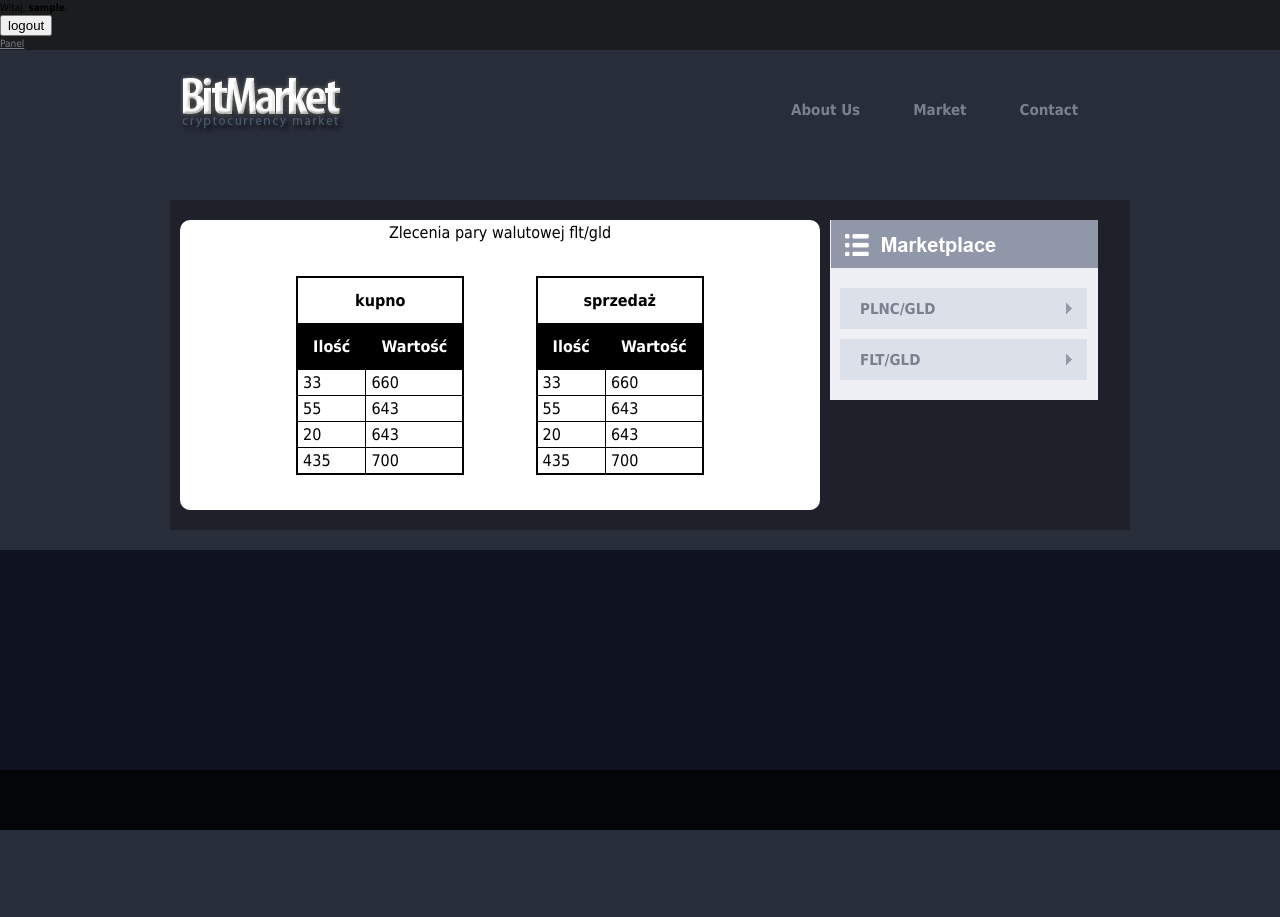
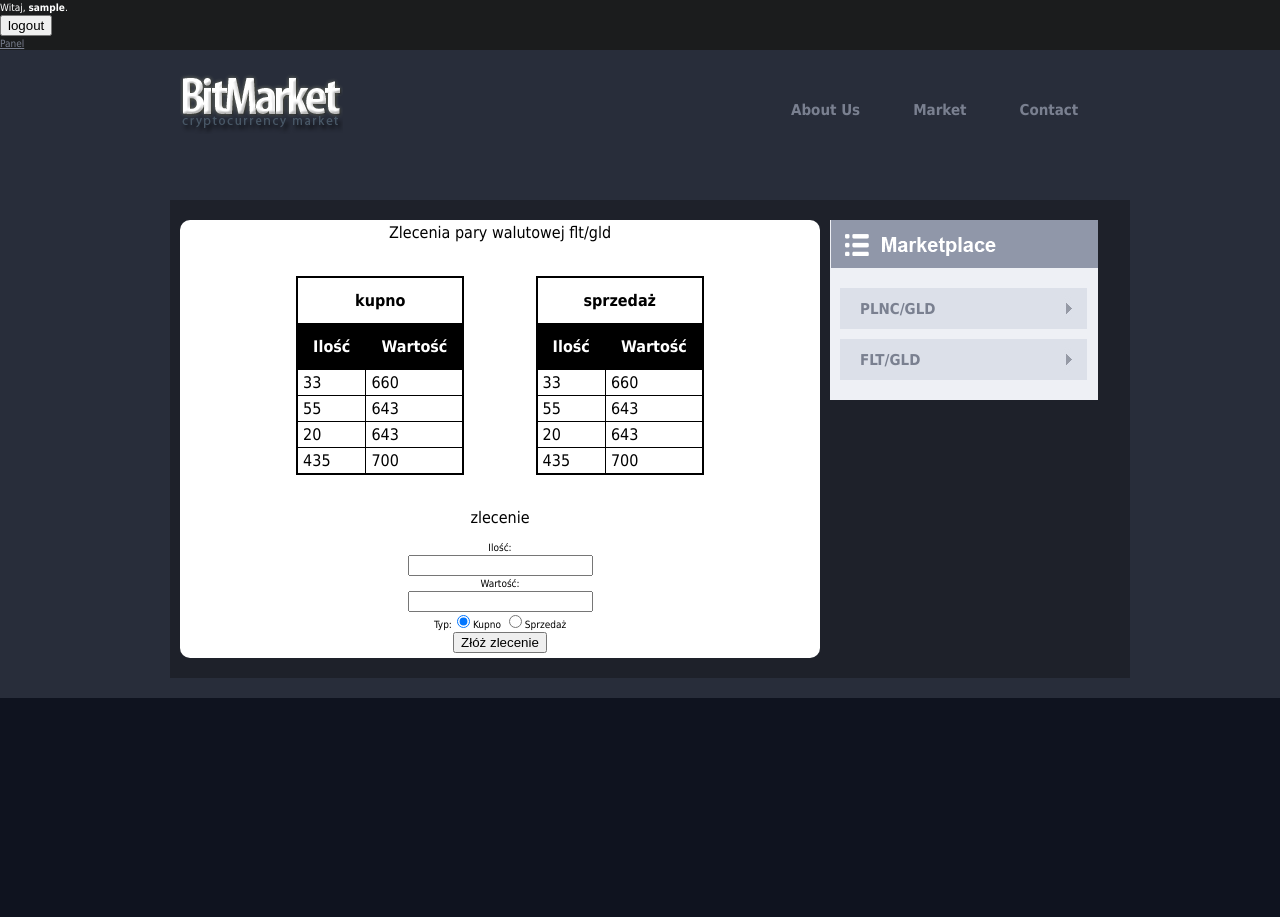
Before and after one commit to eVerro/BitMarket, a Django app: page /user/flt/ in a window 1280 px wide. Shown: the top 917 px of the page. Before the commit the page ends 830 px from the top, so only its background shows below. Run offline with Django 3.2, Linux system fonts and the light colour scheme; the visitor is signed in with stand-in values (Sample User, id 1); parts of the project's set-up code (start-up, migrations or seed data) failed here and were passed over.

Commit message:
waluty z formularzem zlecenia

```diff
--- a/BitMarket/media/css/style.css
+++ b/BitMarket/media/css/style.css
@@ -26,6 +26,10 @@ a img { border: none;}
 
 #top a{
 	color: #7A8090;
+
+}
+#top p{
+	color: #FFFFFF;
 
 }
 /* HEADER czyli logo i menu */
@@ -103,6 +107,17 @@ a img { border: none;}
 	height: 220px;
 	margin-top: 5px;
 	background-color: #1d202a;
+}
+
+#pln{
+	margin-left: auto;
+	margin-bottom: 5px;
+	margin-right: auto;
+	border-radius: 10px;
+	width: 200px;
+	height: auto;
+	margin-top: 5px;
+	text-align: center;
 }
 
 #plnc {
@@ -243,6 +258,7 @@ a img { border: none;}
 	overflow: hidden;
 	margin-right: 25px;
 	margin-left: 10px;
+	float: none;
 }
 
 #main2 #news p {
--- a/BitMarket/template/flt/flt.html
+++ b/BitMarket/template/flt/flt.html
@@ -58,4 +58,18 @@
 		  </tr>
 		</table>
 	</div>
+	<div id="pln">
+	{% if local.request.user.is_authenticated %}
+	<font size=3>zlecenie</font>
+	<br>
+	<br>
+		<form method="post" action="/user/register/">
+		<label>Ilość:</label><br><input name="quantity" type="text"><br/>
+		<label>Wartość:</label><br><input name="price" type="text"><br/>
+		<label>Typ:</label><input type="radio" name="typ" value="kupno" checked="checked" />Kupno
+		<input type="radio" name="typ" value="sprzedaz" />Sprzedaż<br>
+		<input type="submit" value="Złóż zlecenie" id="some_name"/>
+		</form>
+	{%endif%}
+	</div>
 {% endblock %}
--- a/initial_data.json
+++ /dev/null
@@ -1,15 +0,0 @@
-# Tutaj będą dane inicjalizacyjne do szybkiego resetowania bazy danych, bądź testowania.
-
-# Przykład
-
-# "model": "wallet.Klasa", np. "wallet.UserProxy"
-#	"pk": 1, numer id (chyba od 1)
-#   "fields":
-#	{
-#   	"string": "Wybory pierwsze", przykładowe pole string
-#       "boolean": true, boolean
-#       "list obiektow": [1,2], lista obiektów np. użytkowników, liczby to id użytkowników. Występuje w relacjach many to many.
-#       "int": 2, int
-#       "datatime": "2011-09-01T13:20:30+03:00" datatime YYYY-MM-DD(T)GG:MM:SS+GG:MM(te drugie gg i mm jest dodawane, przydaje się, przy różnych strefach czasowych).
-#   }
-# }
```
Also changed, not shown: BitMarket/template/plnc/plnc.html (+14 -1 lines).
